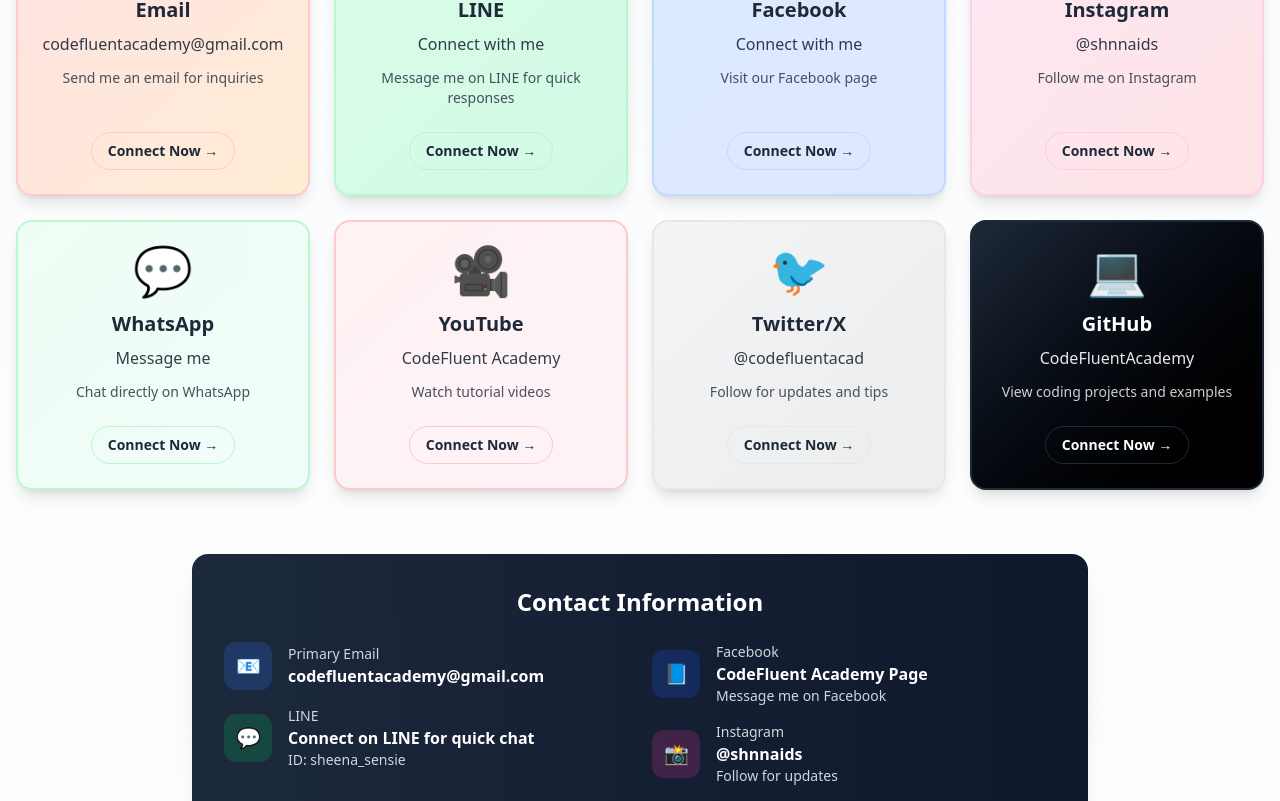
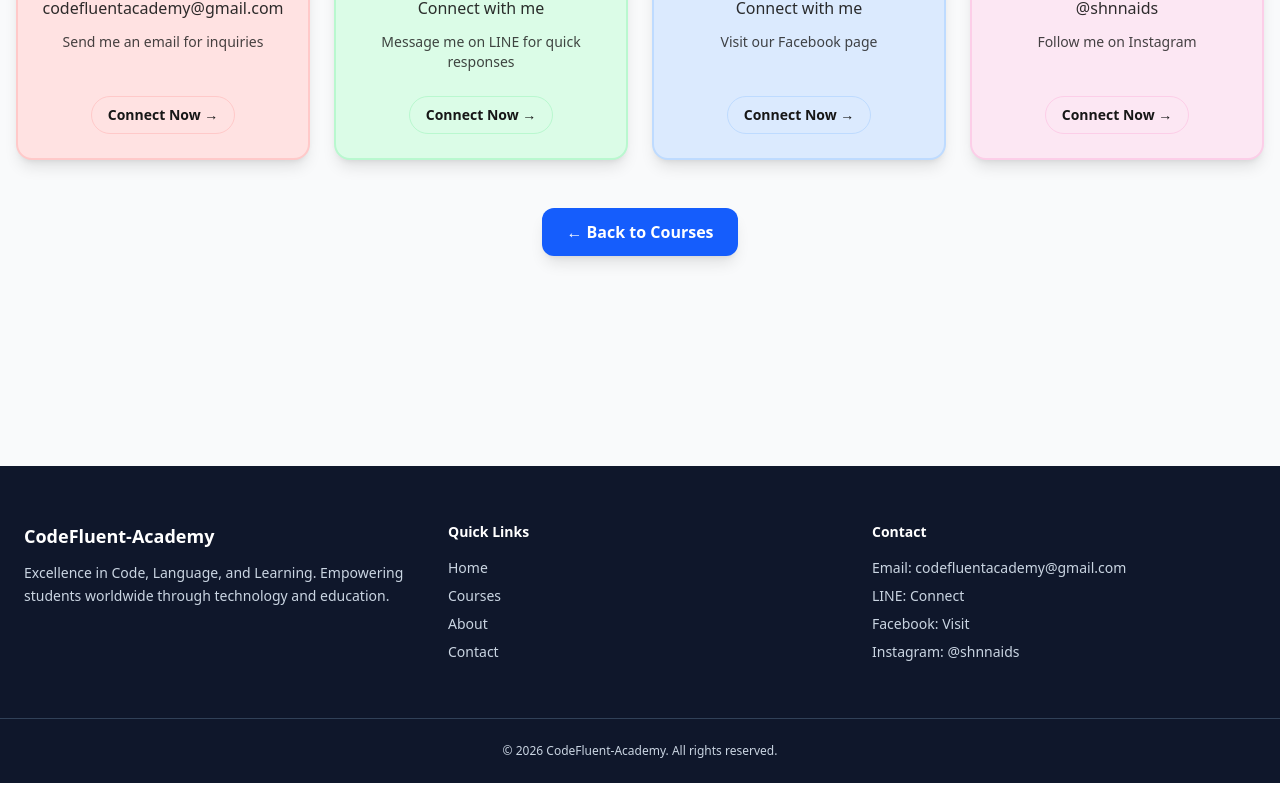
Before and after one commit to codefluentacademy-bot/online-school-next, a Next.js app: page /contact in a window 1280 px wide. Shown: the part 399-1200 px from the top of the page. Built offline with nearby package versions, Linux system fonts and the light colour scheme.

Commit message:
Fix contact page for clean deploy

```diff
--- a/app/contact/page.tsx
+++ b/app/contact/page.tsx
@@ -1,18 +1,12 @@
-'use client';
+"use client";
 
 import { useSearchParams } from "next/navigation";
-import { useState, useEffect } from "react";
 import Link from "next/link";
 
 export default function ContactPage() {
-  const searchParams = useSearchParams();
-  const [courseParam, setCourseParam] = useState<string | null>(null);
-  const [priceParam, setPriceParam] = useState<string | null>(null);
-
-  useEffect(() => {
-    setCourseParam(searchParams.get("course"));
-    setPriceParam(searchParams.get("price"));
-  }, [searchParams]);
+  const searchParams = useSearchParams?.();
+  const courseParam = searchParams?.get("course") || null;
+  const priceParam = searchParams?.get("price") || null;
 
   const socialMediaAccounts = [
     {
@@ -21,7 +15,7 @@
       icon: "📧",
       link: "mailto:codefluentacademy@gmail.com",
       description: "Send me an email for inquiries",
-      color: "bg-gradient-to-br from-red-100 to-orange-100",
+      color: "bg-red-100",
       borderColor: "border-red-200",
     },
     {
@@ -30,7 +24,7 @@
       icon: "💚",
       link: "https://line.me/ti/p/Wg-kH5pm98",
       description: "Message me on LINE for quick responses",
-      color: "bg-gradient-to-br from-green-100 to-emerald-100",
+      color: "bg-green-100",
       borderColor: "border-green-200",
     },
     {
@@ -39,7 +33,7 @@
       icon: "📘",
       link: "https://www.facebook.com/share/1ZNTRwK3kG/?mibextid=wwXIfr",
       description: "Visit our Facebook page",
-      color: "bg-gradient-to-br from-blue-100 to-indigo-100",
+      color: "bg-blue-100",
       borderColor: "border-blue-200",
     },
     {
@@ -48,167 +42,57 @@
       icon: "📸",
       link: "https://instagram.com/shnnaids",
       description: "Follow me on Instagram",
-      color: "bg-gradient-to-br from-pink-100 to-rose-100",
+      color: "bg-pink-100",
       borderColor: "border-pink-200",
-    },
-    {
-      platform: "WhatsApp",
-      username: "Message me",
-      icon: "💬",
-      link: "https://wa.me/09496611141",
-      description: "Chat directly on WhatsApp",
-      color: "bg-gradient-to-br from-green-50 to-teal-50",
-      borderColor: "border-green-200",
-    },
-    {
-      platform: "YouTube",
-      username: "CodeFluent Academy",
-      icon: "🎥",
-      link: "https://youtube.com/@codefluent-academy?si=hzVHmJ3hQmzmbNrt",
-      description: "Watch tutorial videos",
-      color: "bg-gradient-to-br from-red-50 to-pink-50",
-      borderColor: "border-red-200",
-    },
-    {
-      platform: "Twitter/X",
-      username: "@codefluentacad",
-      icon: "🐦",
-      link: "https://x.com/codefluentacad",
-      description: "Follow for updates and tips",
-      color: "bg-gradient-to-br from-gray-100 to-black/5",
-      borderColor: "border-gray-200",
-    },
-    {
-      platform: "GitHub",
-      username: "CodeFluentAcademy",
-      icon: "💻",
-      link: "https://github.com/codefluentacademy-bot",
-      description: "View coding projects and examples",
-      color: "bg-gradient-to-br from-gray-800 to-black",
-      borderColor: "border-gray-800",
-      textColor: "text-white",
     },
   ];
 
   return (
-    <main className="min-h-screen bg-linear-to-b from-gray-50 to-white">
+    <main className="min-h-screen bg-gray-50">
       {/* Header */}
       <div className="container mx-auto px-4 py-12 text-center">
-        <h1 className="text-4xl md:text-5xl font-bold mb-4 bg-linear-to-r from-blue-600 to-green-600 bg-clip-text text-transparent">
-          Contact Me
-        </h1>
+        <h1 className="text-4xl font-bold mb-4 text-blue-600">Contact Me</h1>
         <p className="text-gray-600 text-lg max-w-3xl mx-auto mb-6">
-          Choose any platform below to get in touch. Im available on multiple channels for your convenience.
+          Choose any platform below to get in touch. I am available on multiple channels.
         </p>
 
         {courseParam && (
-          <div className="inline-block px-6 py-3 bg-linear-to-r from-blue-50 to-green-50 rounded-xl border border-blue-200 shadow-sm">
+          <div className="inline-block px-6 py-3 bg-blue-50 rounded-xl border border-blue-200 shadow-sm">
             <p className="text-gray-800">
-              <span className="font-semibold">Course:</span> {courseParam}
-              {priceParam && (
-                <span className="ml-4 font-semibold text-green-600">{priceParam}</span>
-              )}
+              <strong>Course:</strong> {courseParam}{" "}
+              {priceParam && <span className="ml-4 text-green-600">{priceParam}</span>}
             </p>
           </div>
         )}
       </div>
 
-      {/* Gallery Grid */}
+      {/* Social Links */}
       <div className="container mx-auto px-4 pb-16">
-        <div className="grid grid-cols-1 sm:grid-cols-2 lg:grid-cols-3 xl:grid-cols-4 gap-6">
-          {socialMediaAccounts.map((account, index) => (
+        <div className="grid grid-cols-1 sm:grid-cols-2 lg:grid-cols-4 gap-6">
+          {socialMediaAccounts.map((account, idx) => (
             <a
-              key={index}
+              key={idx}
               href={account.link}
               target="_blank"
               rel="noopener noreferrer"
-              className={`${account.color} ${account.borderColor} ${account.textColor || "text-gray-800"} border-2 rounded-2xl p-6 shadow-lg hover:shadow-2xl transition-all duration-300 hover:-translate-y-2 transform hover:scale-[1.02] flex flex-col items-center text-center`}
+              className={`${account.color} ${account.borderColor} border-2 rounded-2xl p-6 shadow-lg hover:shadow-2xl transition-all duration-300 flex flex-col items-center text-center`}
             >
               <div className="text-5xl mb-4">{account.icon}</div>
-
               <h3 className="text-xl font-bold mb-2">{account.platform}</h3>
-
               <p className="font-medium mb-3 opacity-90">{account.username}</p>
-
               <p className="text-sm opacity-80 mb-6 grow">{account.description}</p>
-
-              <div className={`mt-auto px-4 py-2 ${account.borderColor} border rounded-full text-sm font-semibold transition-all hover:bg-white/30`}>
+              <div className={`mt-auto px-4 py-2 ${account.borderColor} border rounded-full text-sm font-semibold`}>
                 Connect Now →
               </div>
             </a>
           ))}
         </div>
 
-        {/* Contact Information Section */}
-        <div className="mt-16 max-w-4xl mx-auto">
-          <div className="bg-linear-to-r from-slate-800 to-slate-900 rounded-2xl p-8 text-white shadow-xl">
-            <h2 className="text-2xl font-bold mb-6 text-center">Contact Information</h2>
-
-            <div className="grid grid-cols-1 md:grid-cols-2 gap-6">
-              <div className="space-y-4">
-                <div className="flex items-center">
-                  <div className="w-12 h-12 bg-blue-500/20 rounded-xl flex items-center justify-center mr-4">
-                    <span className="text-xl">📧</span>
-                  </div>
-                  <div>
-                    <p className="text-sm text-gray-300">Primary Email</p>
-                    <p className="font-semibold">codefluentacademy@gmail.com</p>
-                  </div>
-                </div>
-
-                <div className="flex items-center">
-                  <div className="w-12 h-12 bg-green-500/20 rounded-xl flex items-center justify-center mr-4">
-                    <span className="text-xl">💬</span>
-                  </div>
-                  <div>
-                    <p className="text-sm text-gray-300">LINE</p>
-                    <p className="font-semibold">Connect on LINE for quick chat</p>
-                    <p className="text-sm text-gray-300">ID: sheena_sensie</p>
-                  </div>
-                </div>
-              </div>
-
-              <div className="space-y-4">
-                <div className="flex items-center">
-                  <div className="w-12 h-12 bg-blue-600/20 rounded-xl flex items-center justify-center mr-4">
-                    <span className="text-xl">📘</span>
-                  </div>
-                  <div>
-                    <p className="text-sm text-gray-300">Facebook</p>
-                    <p className="font-semibold">CodeFluent Academy Page</p>
-                    <p className="text-sm text-gray-300">Message me on Facebook</p>
-                  </div>
-                </div>
-
-                <div className="flex items-center">
-                  <div className="w-12 h-12 bg-pink-500/20 rounded-xl flex items-center justify-center mr-4">
-                    <span className="text-xl">📸</span>
-                  </div>
-                  <div>
-                    <p className="text-sm text-gray-300">Instagram</p>
-                    <p className="font-semibold">@shnnaids</p>
-                    <p className="text-sm text-gray-300">Follow for updates</p>
-                  </div>
-                </div>
-              </div>
-            </div>
-
-            <div className="mt-8 pt-6 border-t border-slate-700 text-center">
-              <p className="text-gray-300">
-                Response Time: Usually within 1-2 hours during business hours (9AM-6PM JST)
-              </p>
-              <p className="text-sm text-gray-400 mt-2">
-                Feel free to reach out through any platform above. I will get back to you as soon as possible!
-              </p>
-            </div>
-          </div>
-        </div>
-
-        {/* Back to Courses Button */}
+        {/* Back to Courses */}
         <div className="text-center mt-12">
           <Link
             href="/courses"
-            className="inline-flex items-center px-6 py-3 bg-linear-to-r from-blue-600 to-blue-700 text-white rounded-xl font-semibold hover:from-blue-700 hover:to-blue-800 transition-all shadow-lg hover:shadow-xl"
+            className="inline-flex items-center px-6 py-3 bg-blue-600 text-white rounded-xl font-semibold hover:bg-blue-700 transition-all shadow-lg"
           >
             ← Back to Courses
           </Link>
```
